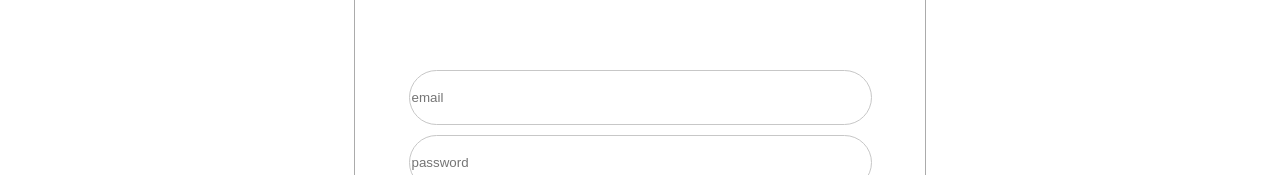
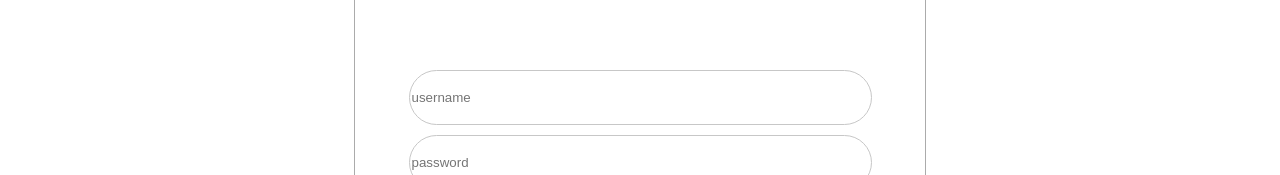
Before and after one commit to bellicose77/creative-agency, a React (Create React App) app in the folder frontend/: page /login in a window 1280 px wide. Shown: the part 221-396 px from the top of the page. Built offline with nearby package versions, Linux system fonts and the light colour scheme.

Commit message:
login component

```diff
--- a/frontend/src/pages/Login/Login.js
+++ b/frontend/src/pages/Login/Login.js
@@ -37,7 +37,7 @@ const Login = () => {
                    </div>
                    <div className='loginInput'>
                      <div className='loginInputFiel'>
-                       <input name='email' onChange={handleLOnchange } className='loginInputField' type="email" placeholder="email"/>
+                       <input name='username' onChange={handleLOnchange } className='loginInputField' type="text" placeholder="username"/>
                          <br/>
                         <input name='password' onChange={handleLOnchange } className='loginInputField' type="password" placeholder="password"/>
                         <br/>
```
